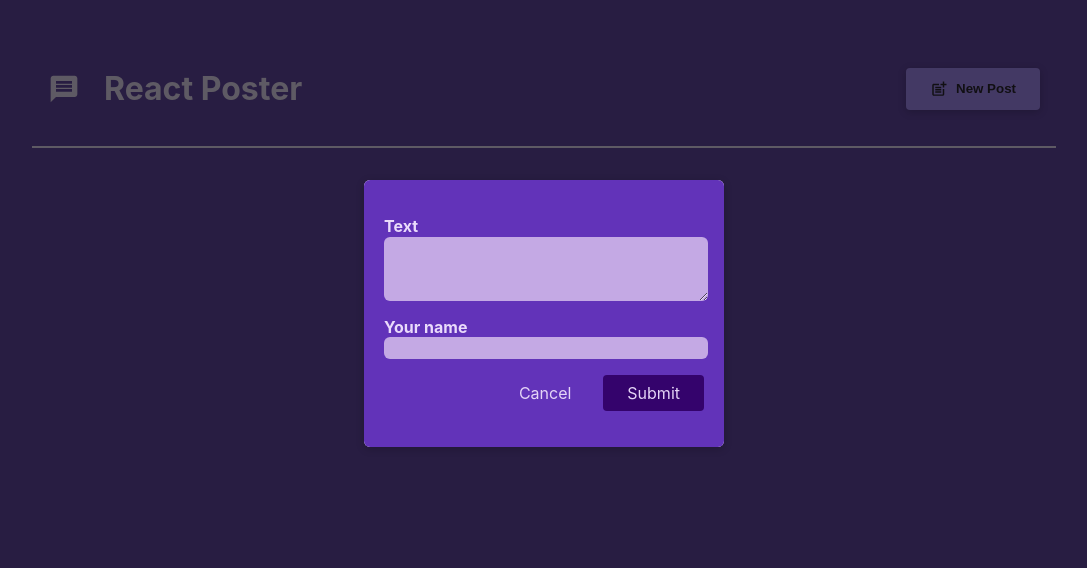
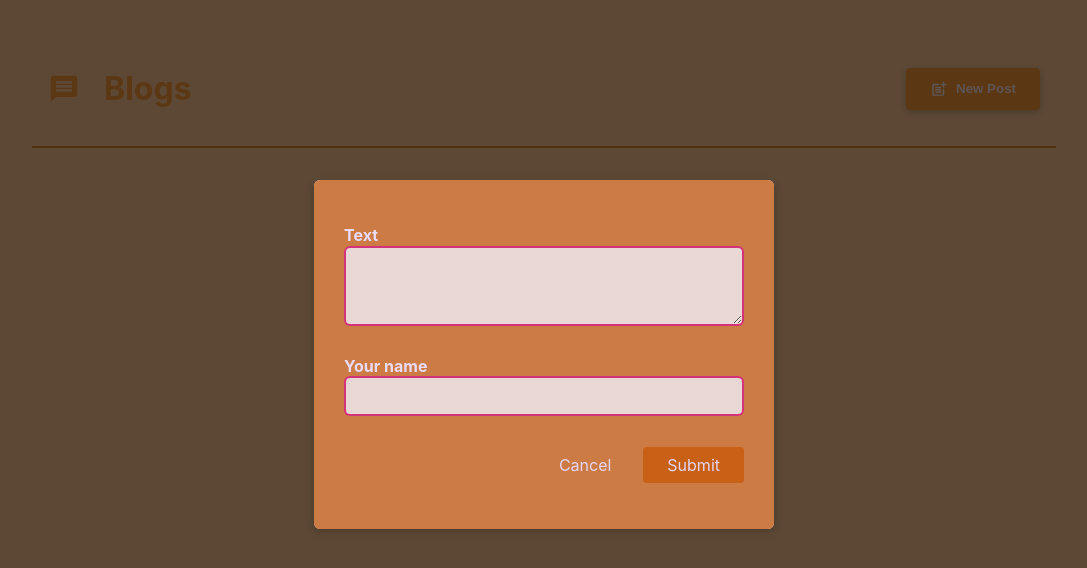
Before and after one commit to ravishk17/git_demo, a React (Create React App) app: page / in a window 1280 px wide. Both pictures are taken after a click on the button "New Post". Shown: the top 568 px of the page, without its empty margins (96-1183 px from the left). Built offline with nearby package versions, Linux system fonts and the light colour scheme.

Commit message:
feature1 commit1

```diff
--- a/src/components/MainHeader/MainHeader.js
+++ b/src/components/MainHeader/MainHeader.js
@@ -7,7 +7,7 @@ function MainHeader(props) {
     <header className={classes.header}>
       <h1 className={classes.logo}>
         <MdMessage />
-        React Poster
+        Blogs
       </h1>
       <p>
         <button className={classes.button} onClick={props.onCreatePost}>
--- a/src/components/MainHeader/MainHeader.module.css
+++ b/src/components/MainHeader/MainHeader.module.css
@@ -6,7 +6,7 @@
     display: flex;
     justify-content: space-between;
     align-items: center;
-    border-bottom: 2px solid #ece1fa;
+    border-bottom: 2px solid rgba(200,110,20,0.9);
   }
 
   .logo {
@@ -14,7 +14,7 @@
     display: flex;
     gap: 1.5rem;
     align-items: center;
-    color: #ece1fa;
+    color: rgba(230,120,12,0.7);
   }
 
   .button {
@@ -22,8 +22,8 @@
     align-items: center;
     gap: 0.5rem;
     padding: 0.75rem 1.5rem;
-    background-color: #a990fb;
-    color: #2a2630;
+    background-color:rgba(230,120,12,0.7) ;
+    color: #ead2d2;
     border: none;
     border-radius: 4px;
     box-shadow: 0 2px 8px rgba(0, 0, 0, 0.2);
@@ -32,5 +32,6 @@
   }
 
   .button:hover {
-    background-color: #8c6cf7;
+    background-color:rgba(200,110,20,0.9);
+    box-shadow: 0 1px 4px 1px rgba(0,0,0,0.4);
   }
--- a/src/components/NewPost/NewPost.js
+++ b/src/components/NewPost/NewPost.js
@@ -29,14 +29,14 @@ function NewPost(props) {
     }
   return (
     <form className={classes.form} onSubmit={submitHandler}>
-      <p>
+      <div>
         <label htmlFor="body">Text</label>
         <textarea id="body" required rows={3} onChange={bodyChangeHandler}/>
-      </p>
-      <p>
+      </div>
+      <div>
         <label htmlFor="name">Your name</label>
         <input type="text" id="name" required onChange={authorChangeHandler}/>
-      </p>
+      </div>
       <p className={classes.actions}>
         <button type="button" onClick={props.onCancel}>Cancel</button>
         <button>Submit</button>
--- a/src/components/NewPost/NewPost.module.css
+++ b/src/components/NewPost/NewPost.module.css
@@ -1,12 +1,33 @@
 .form {
-    background-color: #6233b9;
-    padding: 20px;
-    width: 20rem;
-    /* margin: 2rem auto;
-    border-radius: 6px;
-    box-shadow: 0 2px 8px rgba(0, 0, 0, 0.2); */
+    background-color: rgba(190,90,20,0.8);
+    padding: 30px;
+    width: 25rem;
+    /* border: 2px solid black; */
+    display: flex;
+    flex-direction: column;
+    justify-content: center;
+    /* align-items: center; */
+    /* margin: 2rem auto; */
+    /* border-radius: 6px; */
+    /* box-shadow: 0 2px 8px rgba(0, 0, 0, 0.2); */
   }
 
+  .form > div{
+    /* border: 2px solid gray; */
+    margin: 15px 0;
+    display: flex;
+    flex-direction: column;
+    justify-content: center;
+    overflow: hidden;
+    /* padding: 10px; */
+  }
+  .form>div>textarea{
+    border: 2px solid rgba(205, 10, 100, 0.8);
+  }
+
+  .form>div>input{
+    border: 2px solid rgba(205,10,100,0.8);
+  }
   .form label {
     display: block;
     margin-bottom: 0.05rem;
@@ -16,14 +37,17 @@
 
   .form input,
   .form textarea {
-    display: block;
+    display: flex;
+    box-sizing: border-box;
     width: 100%;
     font: inherit;
-    /* padding: 0.5rem; */
+    padding: 0.5rem;
     border-radius: 6px;
+
     border: none;
-    background-color: #c4a9e4;
-    color: #28262c;
+    background-color: rgba(240,240,250,0.8);
+    color: rgba(200,90,10,0.8);
+    outline: none;
     /* margin: 0 10px; */
   }
 
@@ -39,12 +63,14 @@
     padding: 0.5rem 1.5rem;
     border: none;
     border-radius: 4px;
-    background-color: #34036c;
+    /* background-color: #34036c; */
+    background-color: rgba(200,90,10,0.8);
     color: #e5d5f7;
   }
 
   .actions button:hover {
-    background-color: #23014a;
+    /* background-color: #23014a; */
+    background-color: rgba(200,90,10,1);
   }
 
   .actions button[type='button'] {
--- a/src/components/Post/Post.js
+++ b/src/components/Post/Post.js
@@ -4,8 +4,10 @@ function Post(props){
     // const chosenName = Math.random()>0.5?names[0]:names[1];
     return (
         <li className={classes.post}>
-            <p className={classes.author}>{props.author}</p>
-            <p className={classes.text}>{props.body}</p>
+            <div className={classes.frame}>
+                <p className={classes.text}>{props.body}</p>
+                <p className={classes.author}>~By {props.author}</p>
+            </div>
         </li>
     )
 }
--- a/src/components/Post/Post.module.css
+++ b/src/components/Post/Post.module.css
@@ -1,24 +1,35 @@
 .post{
     margin: 1rem 0;
-    padding: 1rem;
-    background-color: #9c7eee;
-    border-radius: 8px;
-    box-shadow: 0 1px 4px rgba(0,0,0,0.2);
+    padding: 0.5rem;
+    /* background-color: #9c7eee; */
+    background-color: thistle;
+    /* border-radius: 8px; */
+    border-radius:0 8px 0 8px;
+    box-shadow: 0 2px 4px rgba(152, 22, 22, 0.4);
     animation: animate-in 1s ease-out forwards;
+}
+.frame{
+    border: 1px solid rgba(200,110,20,0.9);
+    padding: 0.5rem;
+    border-radius: 4px;
 }
 .author{
     font-size: 0.8rem;
     font-weight: bold;
-    color:#543280;
+    /* color:#543280; */
+    color: rgba(230,120,12,0.7);
     margin: 0;
     text-transform: uppercase;
+    text-align: right;
+    /* border: 2px solid black; */
 }
 .text{
     white-space: pre-wrap;
     font-size: 1.25rem;
     margin:0.25rem 0 0 0;
-    color:#593884;
+    color:rgba(190,102,12,0.9);
     font-style: italic;
+
 }
 @keyframes animate-in{
     from{
--- a/src/index.css
+++ b/src/index.css
@@ -6,7 +6,7 @@ body {
   -webkit-font-smoothing: antialiased;
   -moz-osx-font-smoothing: grayscale;
   color: #e6ddf9;
-  background-color: rgb(100, 72, 165);
+  background-color: rgba(210,108,12,0.5);
 }
 
 code {
```
